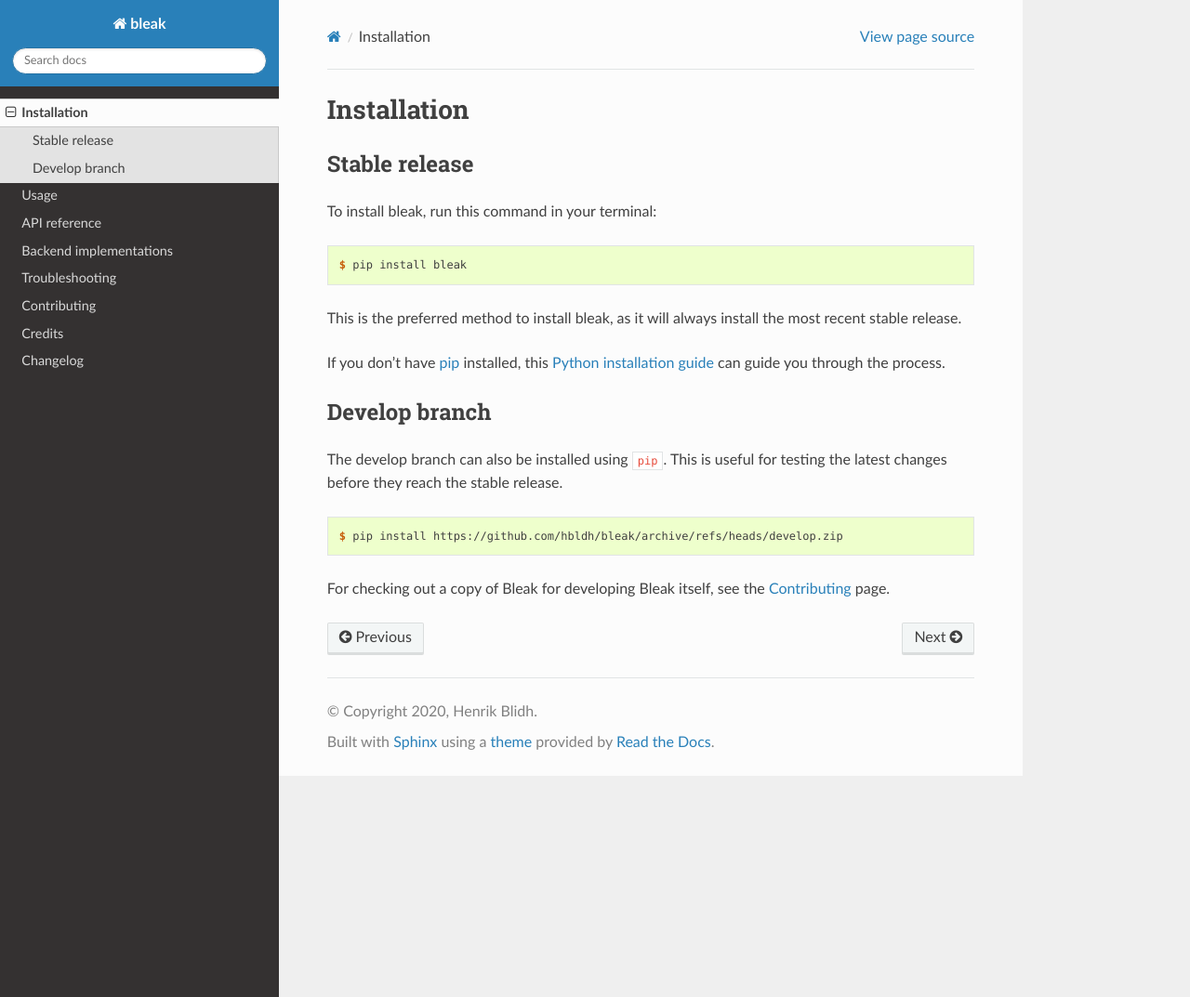
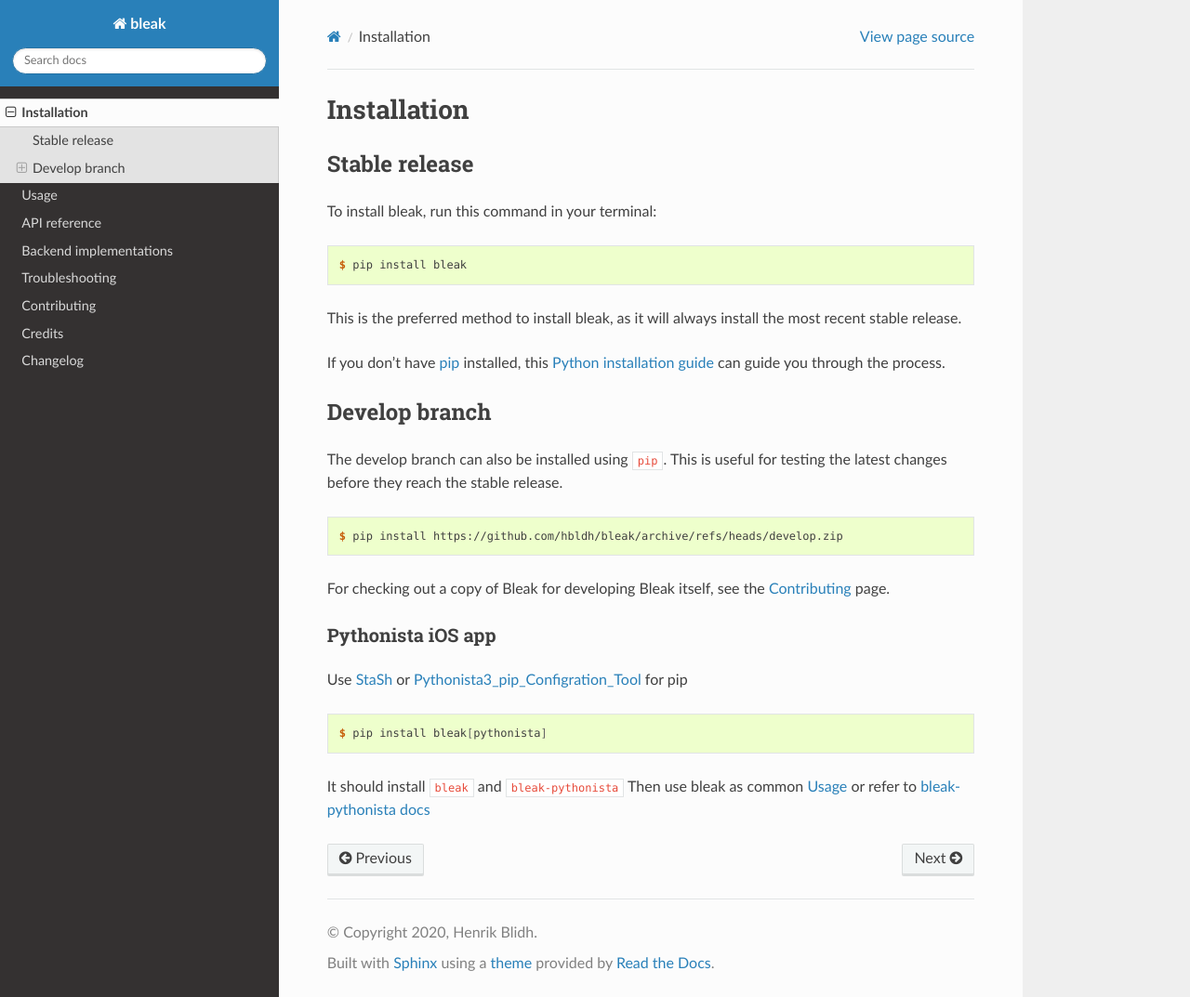
Before and after one commit to hbldh/bleak, a Sphinx documentation site: the page built from docs/installation.rst, in a window 1280 px wide and 1073 px high. Shown: the whole window at 93% size. Built offline with Sphinx 7.4.7 and the Read the Docs theme 3.1.0, drawn with Linux system fonts in a browser that asks for light colours.

Commit message:
Pythonista iOS app backend support
Add automatic platform detection, optional dependency and some docs for
the Pythonista iOS app backend.

Co-authored-by: David Lechner <david@lechnology.com>

```diff
--- a/AUTHORS.rst
+++ b/AUTHORS.rst
@@ -24,6 +24,7 @@ Contributors
 * David Johansen <davejohansen@gmail.com>
 * JP Hutchins <jphutchins@gmail.com>
 * Bram Duvigneau <bram@bramd.nl>
+* Dmytro Yaroshenko <thehelixpg@gmail.com>
 
 And many others who did not wish to be named here.
 
--- a/CHANGELOG.rst
+++ b/CHANGELOG.rst
@@ -12,6 +12,7 @@ and this project adheres to `Semantic Versioning <https://semver.org/spec/v2.0.0
 
 Added
 -----
+- Added support for Pythonista iOS app backend.
 - Added ``BleakClient.name`` property for getting the peripheral's name. Fixes #1802.
 
 Fixed
--- a/docs/backends/index.rst
+++ b/docs/backends/index.rst
@@ -7,6 +7,7 @@ Bleak supports the following operating systems:
 * Linux distributions with BlueZ >= 5.55 (See :ref:`linux-backend` for more details)
 * OS X/macOS support via Core Bluetooth API, from at least version 10.13
 * Partial Android support mostly using Python-for-Android/Kivy.
+* Partial, optional iOS support using Pythonista iOS app.
 
 These pages document platform specific differences from the interface API.
 
@@ -19,6 +20,7 @@ Contents:
    linux
    macos
    android
+   pythonista
 
 Shared Backend API
 ------------------
--- a/docs/installation.rst
+++ b/docs/installation.rst
@@ -34,3 +34,16 @@ testing the latest changes before they reach the stable release.
     $ pip install https://github.com/hbldh/bleak/archive/refs/heads/develop.zip
 
 For checking out a copy of Bleak for developing Bleak itself, see the :doc:`contributing` page.
+
+
+Pythonista iOS app
+^^^^^^^^^^^^^^^^^^
+Use `StaSh <https://github.com/ywangd/stash>`_
+or `Pythonista3_pip_Configration_Tool <https://github.com/CrossDarkrix/Pythonista3_pip_Configration_Tool>`_ for pip
+
+.. code-block:: console
+
+    $ pip install bleak[pythonista]
+
+It should install ``bleak`` and ``bleak-pythonista``
+Then use bleak as common :doc:`usage` or refer to `bleak-pythonista docs <https://github.com/o-murphy/bleak-pythonista/blob/master/docs/pythonista.rst>`_
--- a/pyproject.toml
+++ b/pyproject.toml
@@ -41,6 +41,9 @@ pyobjc-framework-libdispatch = { version = ">=10.3", markers = "platform_system=
 "winrt-Windows.Storage.Streams" = { version = ">=3.1", markers = "platform_system=='Windows'" }
 dbus-fast = { version = ">=1.83.0", markers = "platform_system == 'Linux'" }
 
+[project.optional-dependencies]
+pythonista = ["bleak-pythonista>=0.1.1"]
+
 [tool.poetry.group.docs]
 optional = true
 
```
Also changed, not shown: docs/backends/pythonista.rst (added, +102 -0 lines), 3 other files.
